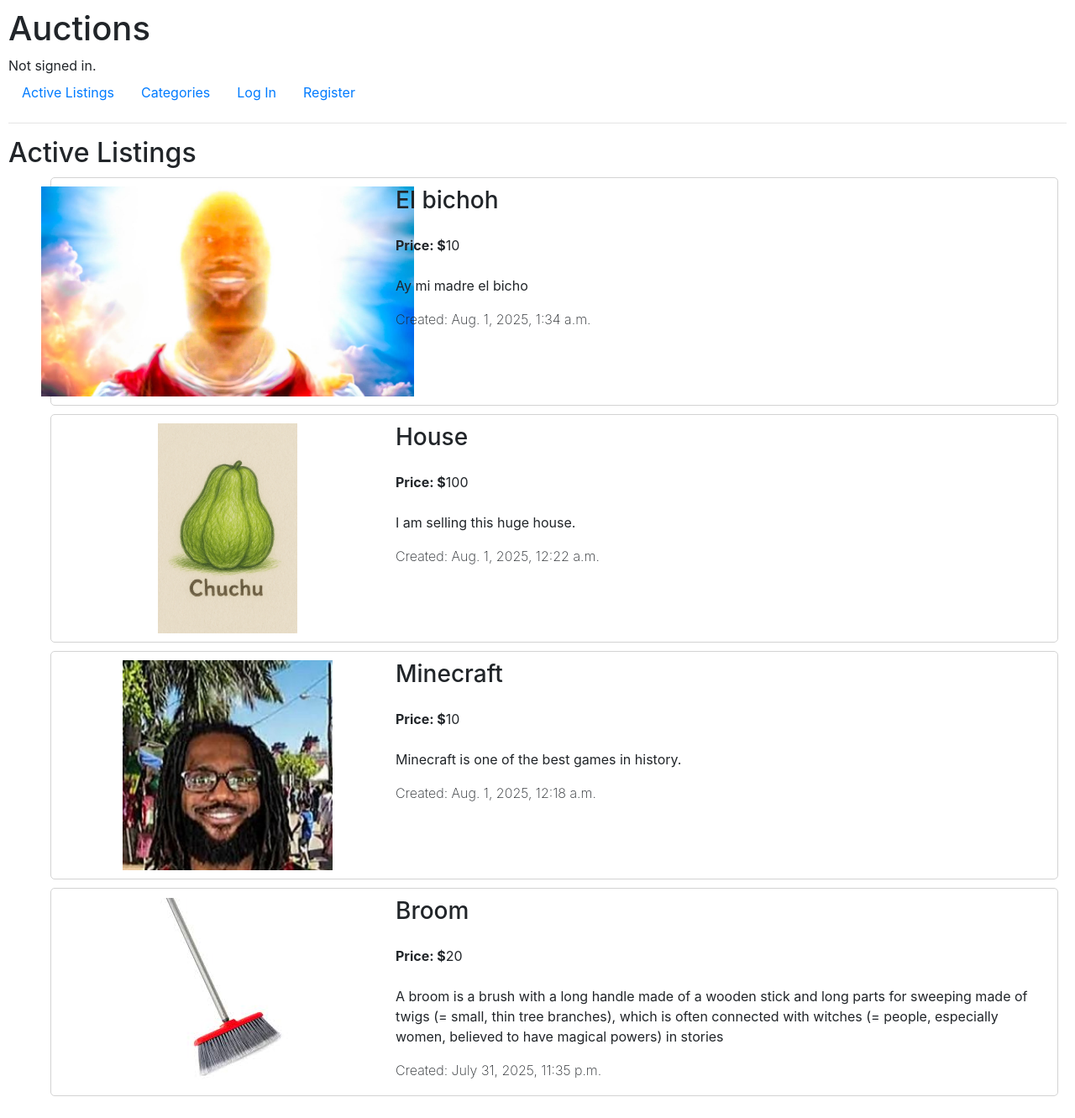
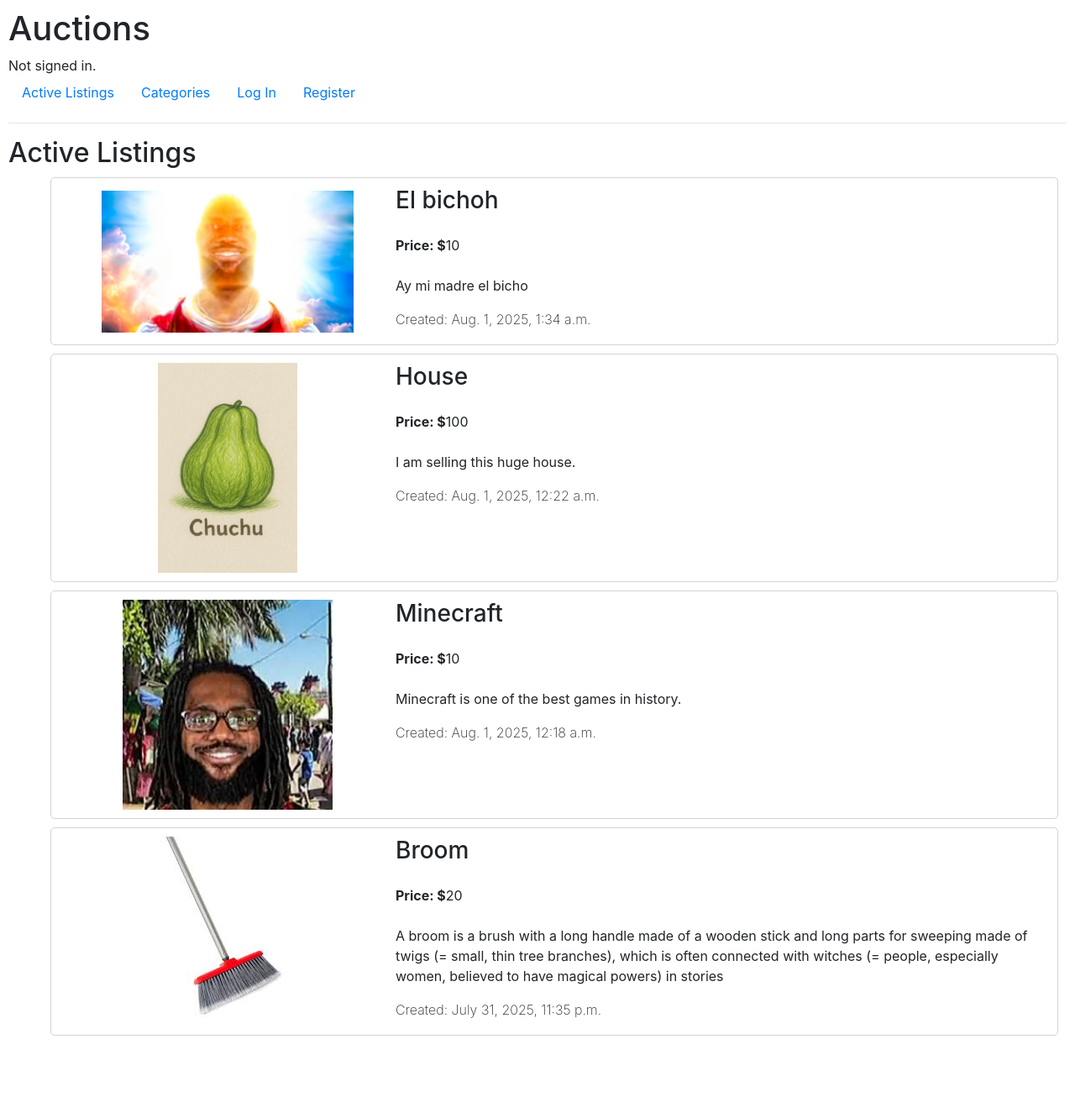
Before and after one commit to Ezelpy/CS50W, a Django app: page / in a window 1280 px wide. Shown: the whole page at 84% size. After the commit the page ends 1233 px from the top, so only its background shows below. Run offline with Django 3.2, Linux system fonts and the light colour scheme; data comes from the database, SQL or seed files in the repository; both versions use the stored data as it was after the commit; some libraries are stand-ins or nearby versions.

Commit message:
Large image fix

```diff
--- a/Commerce/commerce/auctions/forms.py
+++ b/Commerce/commerce/auctions/forms.py
@@ -17,6 +17,7 @@ class ListingForm(forms.Form):
         max_digits=10,
         widget=forms.NumberInput()
     )
+    # might have to add an url instead of an actual image that will then be saved
     photo = forms.ImageField(
         required=False,
         widget=forms.ClearableFileInput()
--- a/Commerce/commerce/auctions/static/auctions/styles.css
+++ b/Commerce/commerce/auctions/static/auctions/styles.css
@@ -21,6 +21,7 @@ body {
     justify-self: center;
     align-self: center;
     max-height: 250px;
+    max-width: 300px;
 }
 
 .listing_description {
```
Also changed, not shown: Commerce/commerce/db.sqlite3, Commerce/commerce/media/listingPhotos/maxresdefault.jpg (added).
